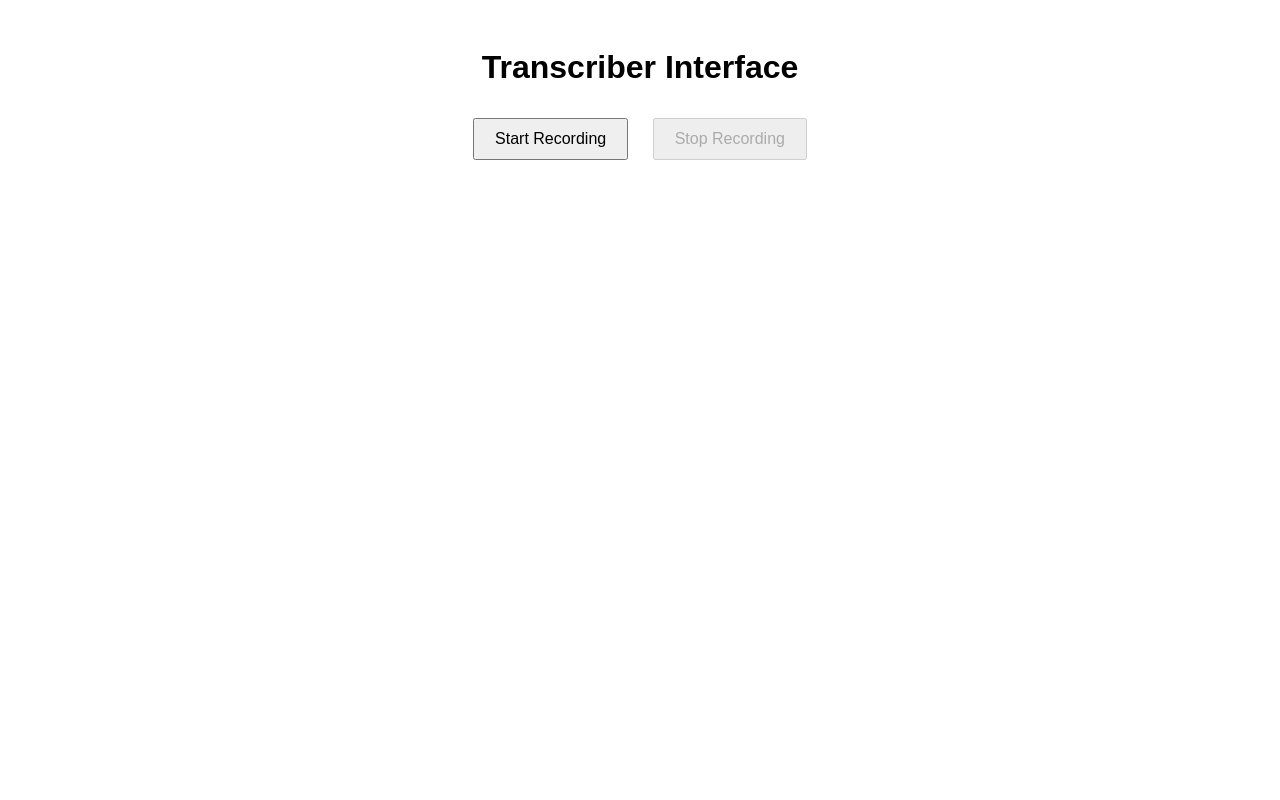
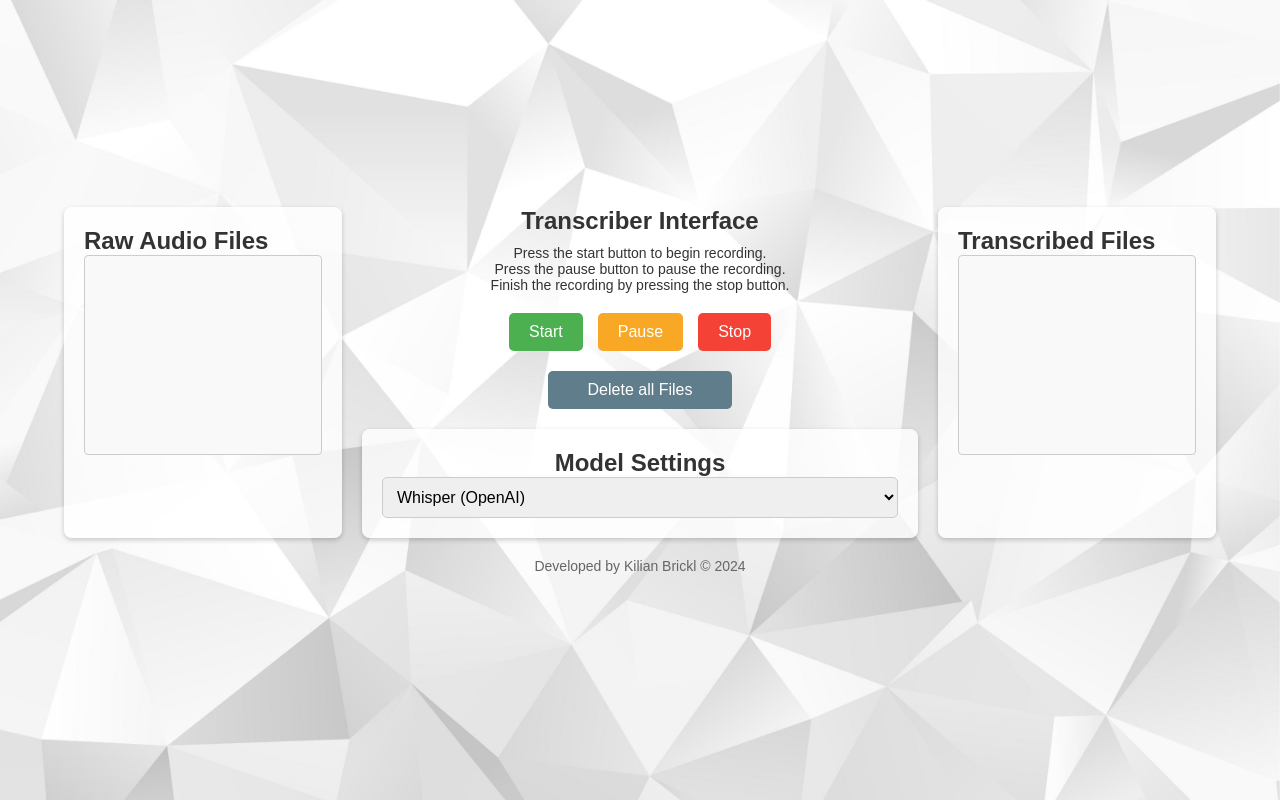
Before and after one commit to BrckJr/Speech2Text, a Flask app: page / in a window 1280 px wide. Run offline with Flask 3, Linux system fonts and the light colour scheme.

Commit message:
Upgraded webpage to prior layout from commit 0b19d1a

```diff
--- /dev/null
+++ b/static/styles.css
@@ -0,0 +1,148 @@
+/* General Reset */
+* {
+    margin: 0;
+    padding: 0;
+    box-sizing: border-box;
+}
+
+/* Body Styling */
+body {
+    font-family: Arial, sans-serif;
+    color: #333;
+    background: url('/static/figures/realistic-polygonal-background/realistic-polygonal-background.png') no-repeat center center fixed;
+    background-size: cover;
+    display: flex;
+    flex-direction: column;
+    justify-content: center;
+    align-items: center;
+    height: 100vh;
+}
+
+/* Container Layout */
+.container {
+    display: grid;
+    grid-template-areas:
+        "raw-audio center transcribed"
+        "raw-audio settings transcribed";
+    grid-template-columns: 1fr 2fr 1fr;
+    grid-template-rows: auto auto;
+    gap: 20px;
+    width: 90%;
+    max-width: 1200px;
+}
+
+/* Panels */
+.panel {
+    background: rgba(255, 255, 255, 0.8);
+    border-radius: 8px;
+    padding: 20px;
+    box-shadow: 0 2px 5px rgba(0, 0, 0, 0.2);
+    overflow-y: auto;
+}
+
+#raw-audio-files {
+    grid-area: raw-audio;
+}
+
+#transcribed-files {
+    grid-area: transcribed;
+}
+
+.file-list {
+    height: 200px;
+    border: 1px solid #ccc;
+    border-radius: 4px;
+    background: #f9f9f9;
+}
+
+/* Center Section */
+.center {
+    grid-area: center;
+    text-align: center;
+}
+
+h1 {
+    font-size: 24px;
+    margin-bottom: 10px;
+}
+
+p {
+    font-size: 14px;
+    margin-bottom: 20px;
+}
+
+/* Buttons */
+.button-group {
+    display: flex;
+    justify-content: center;
+    gap: 15px;
+    margin-bottom: 20px;
+}
+
+.control-btn {
+    padding: 10px 20px;
+    font-size: 16px;
+    border: none;
+    border-radius: 5px;
+    cursor: pointer;
+}
+
+.control-btn:disabled {
+    background: #ddd;
+    cursor: not-allowed;
+}
+
+#start {
+    background: #4caf50;
+    color: white;
+}
+
+#pause {
+    background: #f9a825;
+    color: white;
+}
+
+#stop {
+    background: #f44336;
+    color: white;
+}
+
+.delete-btn {
+    padding: 10px 40px;
+    background: #607d8b;
+    color: white;
+    font-size: 16px;
+    border: none;
+    border-radius: 5px;
+    cursor: pointer;
+}
+
+.delete-btn:hover {
+    background: #455a64;
+}
+
+/* Model Settings */
+.model-settings {
+    grid-area: settings;
+    background: rgba(255, 255, 255, 0.8);
+    border-radius: 8px;
+    padding: 20px;
+    text-align: center;
+    box-shadow: 0 2px 5px rgba(0, 0, 0, 0.2);
+}
+
+select {
+    padding: 10px;
+    font-size: 16px;
+    width: 100%;
+    border: 1px solid #ccc;
+    border-radius: 5px;
+}
+
+/* Footer */
+footer {
+    text-align: center;
+    margin-top: 20px;
+    font-size: 12px;
+    color: #666;
+}
--- a/templates/index.html
+++ b/templates/index.html
@@ -4,30 +4,48 @@
     <meta charset="UTF-8">
     <meta name="viewport" content="width=device-width, initial-scale=1.0">
     <title>Transcriber Interface</title>
-    <style>
-        body { font-family: Arial, sans-serif; text-align: center; padding: 20px; }
-        button { padding: 10px 20px; font-size: 16px; margin: 10px; }
-    </style>
+    <link rel="stylesheet" href="/static/styles.css">
 </head>
 <body>
-    <h1>Transcriber Interface</h1>
-    <button id="start-btn" onclick="startRecording()" {% if is_recording %}disabled{% endif %}>Start Recording</button>
-    <button id="stop-btn" onclick="stopRecording()" {% if not is_recording %}disabled{% endif %}>Stop Recording</button>
+    <div class="container">
+        <!-- Left Panel -->
+        <div class="panel" id="raw-audio-files">
+            <h2>Raw Audio Files</h2>
+            <div class="file-list"></div>
+        </div>
 
-    <script>
-        async function startRecording() {
-            const response = await fetch('/start-recording', { method: 'POST' });
-            const data = await response.json();
-            alert(data.message);
-            location.reload();
-        }
+        <!-- Center Section -->
+        <div class="center">
+            <h1>Transcriber Interface</h1>
+            <p>Press the start button to begin recording.<br>
+                Press the pause button to pause the recording.<br>
+                Finish the recording by pressing the stop button.
+            </p>
+            <div class="button-group">
+                <button class="control-btn" id="start">Start</button>
+                <button class="control-btn" id="pause" disabled>Pause</button>
+                <button class="control-btn" id="stop" disabled>Stop</button>
+            </div>
+            <button class="delete-btn">Delete all Files</button>
+        </div>
 
-        async function stopRecording() {
-            const response = await fetch('/stop-recording', { method: 'POST' });
-            const data = await response.json();
-            alert(data.message);
-            location.reload();
-        }
-    </script>
+        <!-- Right Panel -->
+        <div class="panel" id="transcribed-files">
+            <h2>Transcribed Files</h2>
+            <div class="file-list"></div>
+        </div>
+
+        <!-- Model Settings -->
+        <div class="model-settings">
+            <h2>Model Settings</h2>
+            <select>
+                <option value="whisper">Whisper (OpenAI)</option>
+                <option value="other-model">Other Model</option>
+            </select>
+        </div>
+    </div>
+    <footer>
+        <p>Developed by Kilian Brickl © 2024</p>
+    </footer>
 </body>
 </html>
```
Also changed, not shown: static/figures/realistic-polygonal-background/License free.txt (renamed from templates/figures/realistic-polygonal-background/License free.txt), static/figures/realistic-polygonal-background/License premium.txt (renamed from templates/figures/realistic-polygonal-background/License premium.txt), static/figures/realistic-polygonal-background/realistic-polygonal-background-dark.png (renamed from templates/figures/realistic-polygonal-background/realistic-polygonal-background-dark.png), static/figures/realistic-polygonal-background/realistic-polygonal-background.jpg (renamed from templates/figures/realistic-polygonal-background/realistic-polygonal-background.jpg), static/figures/realistic-polygonal-background/realistic-polygonal-background.png (renamed from templates/figures/realistic-polygonal-background/realistic-polygonal-background.png), 4 other files.
